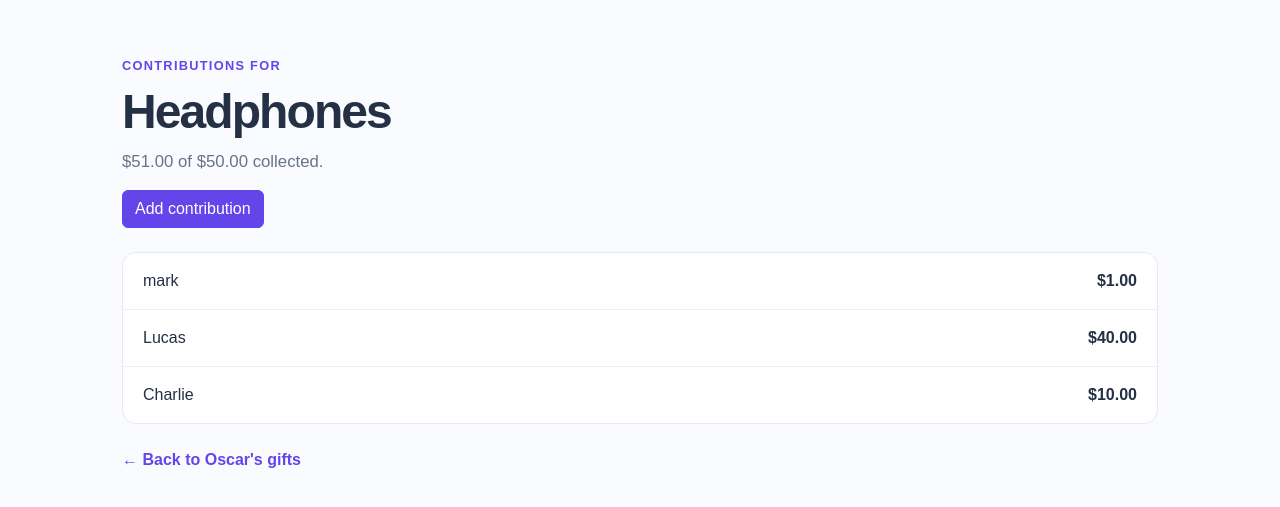
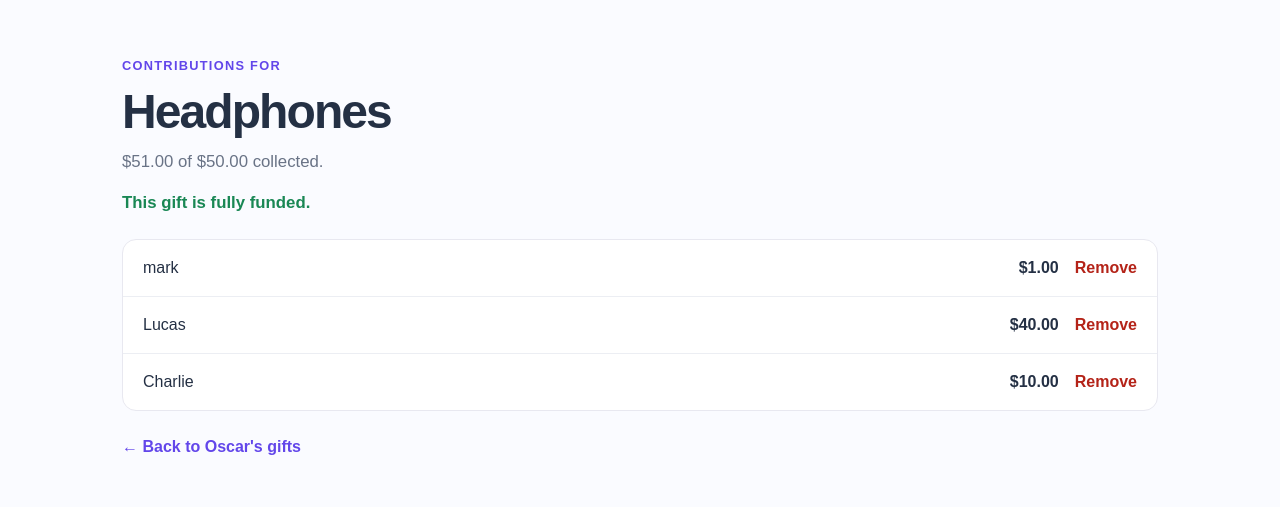
Before and after one commit to Macarthur-Anglican-School/repositroy, a Flask app: page /gifts/2/contributions in a window 1280 px wide. Shown: the part 63-570 px from the top of the page. Run offline with Flask 3, Linux system fonts and the light colour scheme.

Commit message:
made it so contributions can be removed, contributions cannot go over the gift price, and contributions can't be added to completed gifts

```diff
--- a/app.py
+++ b/app.py
@@ -70,21 +70,39 @@ def get_gift(gift_id):
     return gift
 
 
+def get_total_contributed(gift_id, connection):
+    return connection.execute(
+        text("SELECT COALESCE(SUM(amount), 0) FROM contributions WHERE gift_id = :gift_id"),
+        {"gift_id": gift_id},
+    ).scalar_one()
+
+
 @app.route("/gifts/<int:gift_id>/contributions")
 def contributions(gift_id):
     gift = get_gift(gift_id)
     with engine.connect() as connection:
         contribution_list = connection.execute(text("""
-            SELECT contributor_name, amount FROM contributions
+            SELECT id, contributor_name, amount FROM contributions
             WHERE gift_id = :gift_id ORDER BY id DESC
         """), {"gift_id": gift_id}).mappings().all()
     total = sum(contribution["amount"] for contribution in contribution_list)
-    return render_template("contributions.html", gift=gift, contributions=contribution_list, total=total)
+    remaining = max(gift["price"] - total, 0)
+    return render_template(
+        "contributions.html", gift=gift, contributions=contribution_list,
+        total=total, remaining=remaining,
+    )
 
 
 @app.route("/gifts/<int:gift_id>/add-contribution", methods=["GET", "POST"])
 def add_contribution(gift_id):
     gift = get_gift(gift_id)
+    with engine.connect() as connection:
+        total = get_total_contributed(gift_id, connection)
+    remaining = max(gift["price"] - total, 0)
+
+    if request.method == "GET" and remaining <= 0:
+        return redirect(url_for("contributions", gift_id=gift_id))
+
     if request.method == "POST":
         contributor_name = request.form["contributor_name"].strip()
         try:
@@ -96,12 +114,29 @@ def add_contribution(gift_id):
         if amount <= 0:
             return render_template("add-contribution.html", gift=gift, error="The amount must be greater than zero."), 400
         with engine.begin() as connection:
+            current_total = get_total_contributed(gift_id, connection)
+            current_remaining = max(gift["price"] - current_total, 0)
+            if current_remaining <= 0:
+                return render_template("add-contribution.html", gift=gift, remaining=0, error="This gift has already been fully funded."), 400
+            if amount > current_remaining:
+                return render_template("add-contribution.html", gift=gift, remaining=current_remaining, error=f"The contribution cannot be more than the ${current_remaining:.2f} still needed."), 400
             connection.execute(text("""
                 INSERT INTO contributions (gift_id, contributor_name, amount)
                 VALUES (:gift_id, :contributor_name, :amount)
             """), {"gift_id": gift_id, "contributor_name": contributor_name, "amount": amount})
         return redirect(url_for("contributions", gift_id=gift_id))
-    return render_template("add-contribution.html", gift=gift)
+    return render_template("add-contribution.html", gift=gift, remaining=remaining)
+
+
+@app.route("/gifts/<int:gift_id>/contributions/<int:contribution_id>/remove", methods=["POST"])
+def remove_contribution(gift_id, contribution_id):
+    get_gift(gift_id)
+    with engine.begin() as connection:
+        connection.execute(text("""
+            DELETE FROM contributions
+            WHERE id = :contribution_id AND gift_id = :gift_id
+        """), {"contribution_id": contribution_id, "gift_id": gift_id})
+    return redirect(url_for("contributions", gift_id=gift_id))
 
 
 if __name__ == "__main__":
--- a/static/css/styles.css
+++ b/static/css/styles.css
@@ -4,4 +4,4 @@ body { background: #fafbff; color: var(--ink); font-family: Arial, sans-serif; }
 .page-content { max-width: 1060px; padding-bottom: 3rem; padding-top: 3.5rem; }.page-intro { margin-bottom: 2rem; max-width: 650px; }.page-intro h1, .form-panel h1 { font-size: clamp(2rem, 5vw, 3rem); font-weight: 750; letter-spacing: -.04em; }.page-intro p:not(.eyebrow), .form-panel > p { color: var(--muted); font-size: 1.05rem; }.eyebrow { color: var(--purple); font-size: .8rem; font-weight: 700; letter-spacing: .1em; margin-bottom: .5rem; text-transform: uppercase; }
 .gift-card { background: white; border: 1px solid #e8e8f0; border-radius: 16px; box-shadow: 0 5px 16px #2530540b; height: 100%; padding: 1.5rem; }.gift-card h2 { font-size: 1.25rem; font-weight: 700; }.price { font-size: 1.65rem; font-weight: 700; margin-bottom: 1.25rem; }.progress { background: #e9e7ff; height: .55rem; margin-bottom: .65rem; }.progress-bar { background: var(--purple); }.funding { font-weight: 700; margin-bottom: .25rem; }.remaining { color: var(--muted); font-size: .9rem; margin-bottom: 1.25rem; }.btn-primary { background: var(--purple); border-color: var(--purple); }.btn-primary:hover { background: #4f35d6; border-color: #4f35d6; }
 .form-panel { background: white; border: 1px solid #e8e8f0; border-radius: 18px; margin: 0 auto; max-width: 580px; padding: clamp(1.5rem, 5vw, 3rem); }form { margin-top: 1.75rem; }label { display: block; font-size: .92rem; font-weight: 700; margin-bottom: .45rem; }input { border: 1px solid #cdd1dc; border-radius: 8px; margin-bottom: 1.2rem; padding: .75rem; width: 100%; }input:focus { border-color: var(--purple); outline: 3px solid #e4dfff; }.form-actions { display: flex; gap: .75rem; justify-content: flex-end; margin-top: .5rem; }
-.compact-intro { margin-bottom: 1.5rem; }.contribution-list { background: white; border: 1px solid #e8e8f0; border-radius: 14px; overflow: hidden; }.contribution-row { border-bottom: 1px solid #eceef3; display: flex; justify-content: space-between; padding: 1rem 1.25rem; }.contribution-row:last-child { border-bottom: 0; }.empty-state { background: var(--pale); border-radius: 16px; padding: 2rem; text-align: center; }.empty-state h2 { font-size: 1.3rem; font-weight: 700; }.empty-state p { color: var(--muted); }.back-link { color: var(--purple); display: inline-block; font-weight: 600; margin-top: 1.5rem; text-decoration: none; }
+.compact-intro { margin-bottom: 1.5rem; }.funded-message { color: #198754 !important; font-weight: 700; }.contribution-list { background: white; border: 1px solid #e8e8f0; border-radius: 14px; overflow: hidden; }.contribution-row { align-items: center; border-bottom: 1px solid #eceef3; display: flex; justify-content: space-between; padding: 1rem 1.25rem; }.contribution-row:last-child { border-bottom: 0; }.contribution-actions { align-items: center; display: flex; gap: 1rem; }.contribution-actions form { margin: 0; }.remove-button { background: transparent; border: 0; color: #b42318; font-weight: 700; padding: 0; }.remove-button:hover { text-decoration: underline; }.empty-state { background: var(--pale); border-radius: 16px; padding: 2rem; text-align: center; }.empty-state h2 { font-size: 1.3rem; font-weight: 700; }.empty-state p { color: var(--muted); }.back-link { color: var(--purple); display: inline-block; font-weight: 600; margin-top: 1.5rem; text-decoration: none; }
--- a/templates/add-contribution.html
+++ b/templates/add-contribution.html
@@ -1,3 +1,5 @@
 {% extends 'base.html' %}
 {% block title %}Add a contribution | Oscar's Gift List{% endblock %}
-{% block content %}<section class="form-panel"><p class="eyebrow">{{ gift.gift_name }}</p><h1>Add a contribution</h1><p>Add the contributor's name and how much they gave.</p>{% if error %}<div class="alert alert-danger">{{ error }}</div>{% endif %}<form method="post"><label for="contributor_name">Contributor's name</label><input required type="text" id="contributor_name" name="contributor_name" value="{{ request.form.get('contributor_name', '') }}" placeholder="e.g. Charlie"><label for="amount">Amount ($)</label><input required type="number" id="amount" name="amount" min="0.01" step="0.01" value="{{ request.form.get('amount', '') }}" placeholder="0.00"><div class="form-actions"><a href="{{ url_for('contributions', gift_id=gift.id) }}" class="btn btn-outline-secondary">Cancel</a><button type="submit" class="btn btn-primary">Add contribution</button></div></form></section>{% endblock %}
+{% block content %}
+<section class="form-panel"><p class="eyebrow">{{ gift.gift_name }}</p><h1>Add a contribution</h1><p>${{ '%.2f' | format(remaining) }} is still needed for this gift.</p>{% if error %}<div class="alert alert-danger">{{ error }}</div>{% endif %}<form method="post"><label for="contributor_name">Contributor's name</label><input required type="text" id="contributor_name" name="contributor_name" value="{{ request.form.get('contributor_name', '') }}" placeholder="e.g. Charlie"><label for="amount">Amount ($)</label><input required type="number" id="amount" name="amount" min="0.01" max="{{ '%.2f' | format(remaining) }}" step="0.01" value="{{ request.form.get('amount', '') }}" placeholder="0.00"><div class="form-actions"><a href="{{ url_for('contributions', gift_id=gift.id) }}" class="btn btn-outline-secondary">Cancel</a><button type="submit" class="btn btn-primary">Add contribution</button></div></form></section>
+{% endblock %}
--- a/templates/contributions.html
+++ b/templates/contributions.html
@@ -1,3 +1,27 @@
 {% extends 'base.html' %}
 {% block title %}Contributions | Oscar's Gift List{% endblock %}
-{% block content %}<section class="page-intro compact-intro"><p class="eyebrow">Contributions for</p><h1>{{ gift.gift_name }}</h1><p>${{ '%.2f' | format(total) }} of ${{ '%.2f' | format(gift.price) }} collected.</p><a class="btn btn-primary" href="{{ url_for('add_contribution', gift_id=gift.id) }}">Add contribution</a></section>{% if contributions %}<section class="contribution-list">{% for contribution in contributions %}<div class="contribution-row"><span>{{ contribution.contributor_name }}</span><strong>${{ '%.2f' | format(contribution.amount) }}</strong></div>{% endfor %}</section>{% else %}<section class="empty-state"><h2>No contributions yet</h2><p>Be the first person to contribute to this gift.</p></section>{% endif %}<a class="back-link" href="{{ url_for('home') }}">← Back to Oscar's gifts</a>{% endblock %}
+{% block content %}
+<section class="page-intro compact-intro">
+    <p class="eyebrow">Contributions for</p>
+    <h1>{{ gift.gift_name }}</h1>
+    <p>${{ '%.2f' | format(total) }} of ${{ '%.2f' | format(gift.price) }} collected.</p>
+    {% if remaining > 0 %}
+    <a class="btn btn-primary" href="{{ url_for('add_contribution', gift_id=gift.id) }}">Add contribution</a>
+    {% else %}
+    <p class="funded-message">This gift is fully funded.</p>
+    {% endif %}
+</section>
+{% if contributions %}
+<section class="contribution-list">
+    {% for contribution in contributions %}
+    <div class="contribution-row">
+        <span>{{ contribution.contributor_name }}</span>
+        <div class="contribution-actions"><strong>${{ '%.2f' | format(contribution.amount) }}</strong><form action="{{ url_for('remove_contribution', gift_id=gift.id, contribution_id=contribution.id) }}" method="post"><button class="remove-button" type="submit">Remove</button></form></div>
+    </div>
+    {% endfor %}
+</section>
+{% else %}
+<section class="empty-state"><h2>No contributions yet</h2><p>Be the first person to contribute to this gift.</p></section>
+{% endif %}
+<a class="back-link" href="{{ url_for('home') }}">← Back to Oscar's gifts</a>
+{% endblock %}
```
Also changed, not shown: .database/cyberwatch.db.
